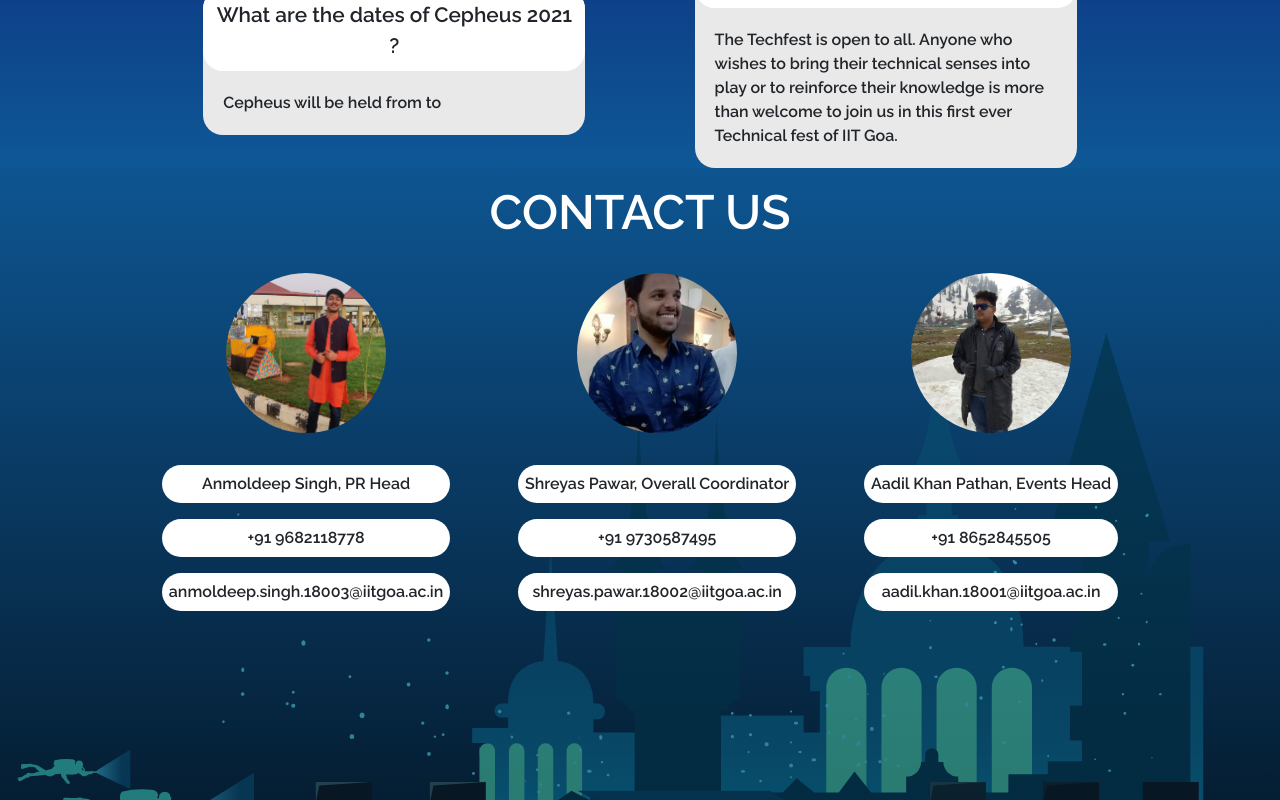
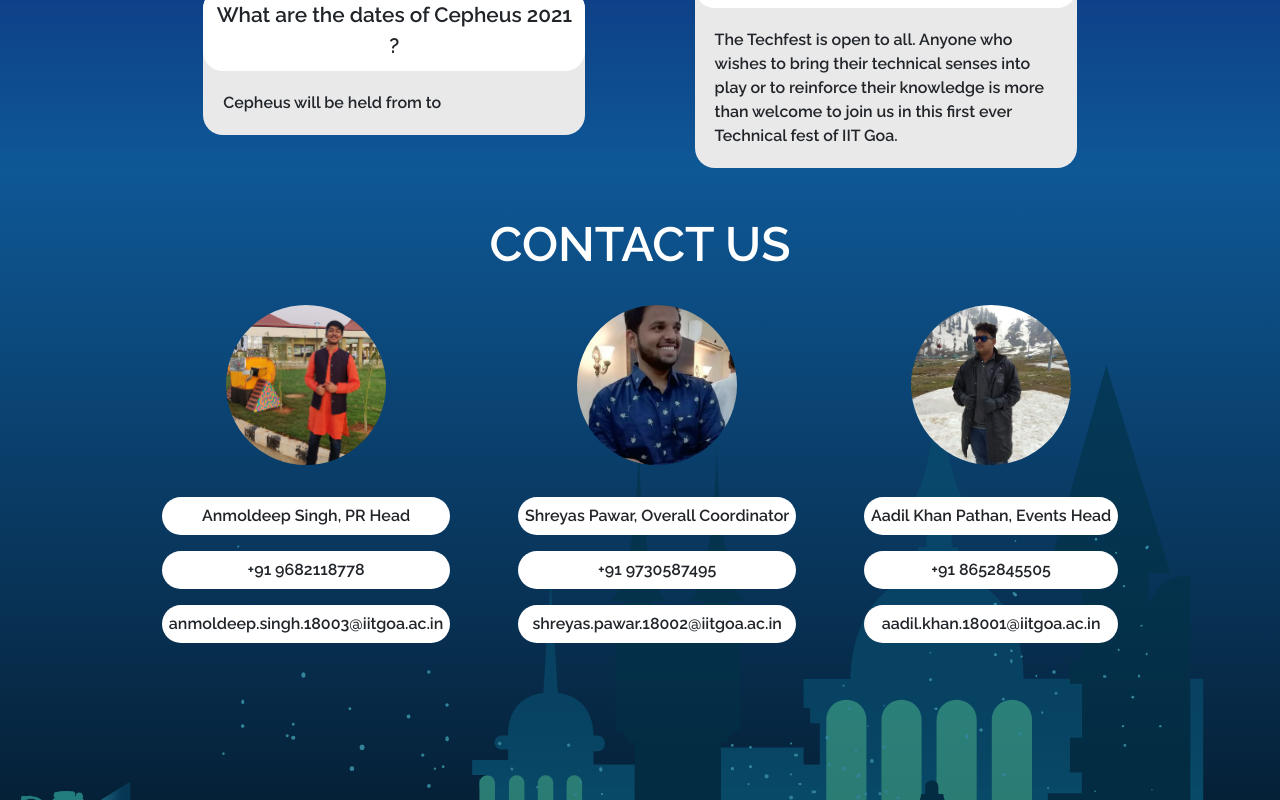
Before and after one commit to ayaniitgoa/TechFest, a React (Create React App) app: page / in a window 1280 px wide. Shown: the part 3040-3840 px from the top of the page. Built offline with nearby package versions, Linux system fonts and the light colour scheme.

Commit message:
Fixed contact us height

```diff
--- a/src/Containers/ContactUs/ContactUs.css
+++ b/src/Containers/ContactUs/ContactUs.css
@@ -7,7 +7,7 @@
   padding-top: 3rem;
   position: relative;
   z-index: -2;
-  margin-top: -2em;
+  margin-top: 0em;
 }
 
 .contact-us-title {
```
Also changed, not shown: 1 other file (tests, documents, lock files or other folders).
